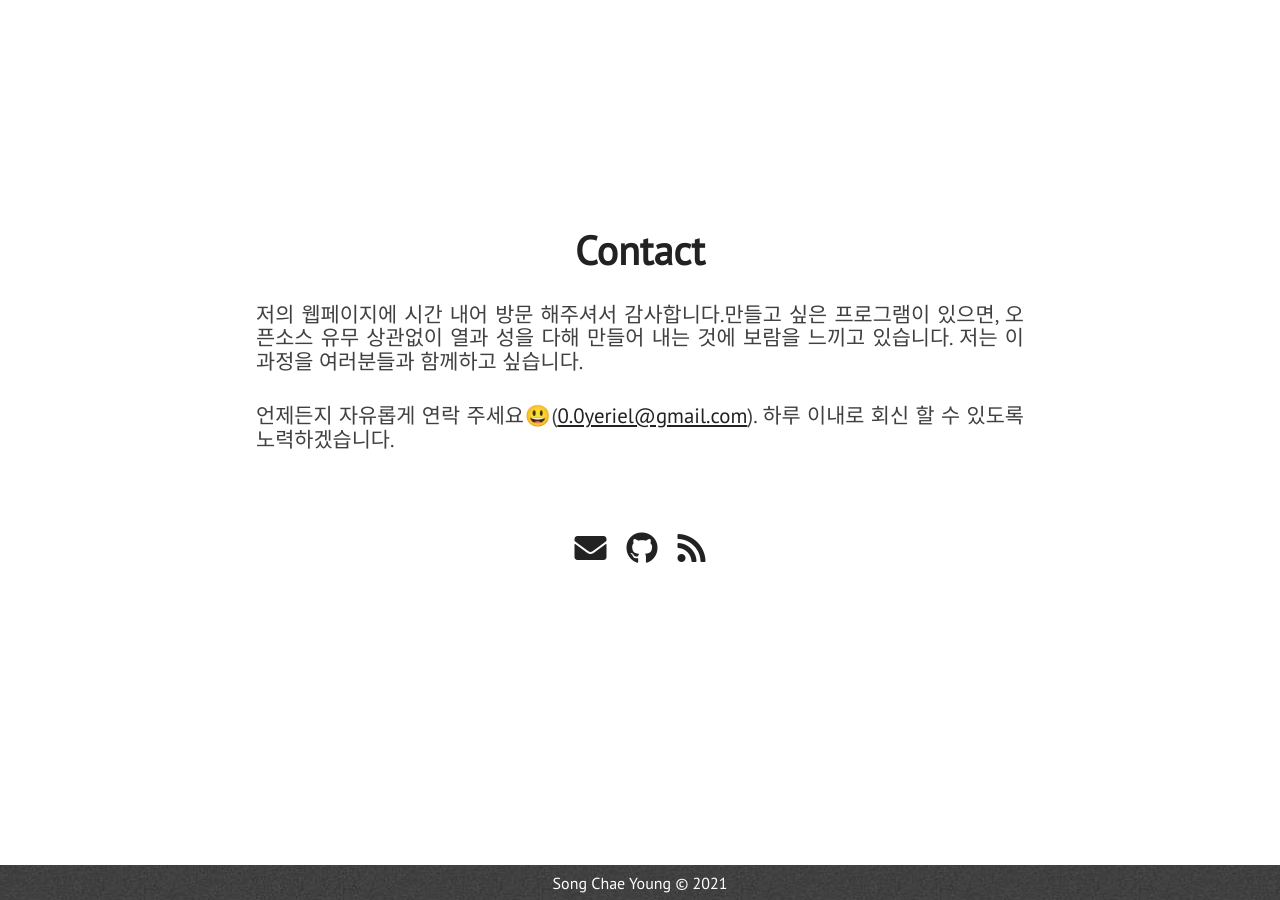
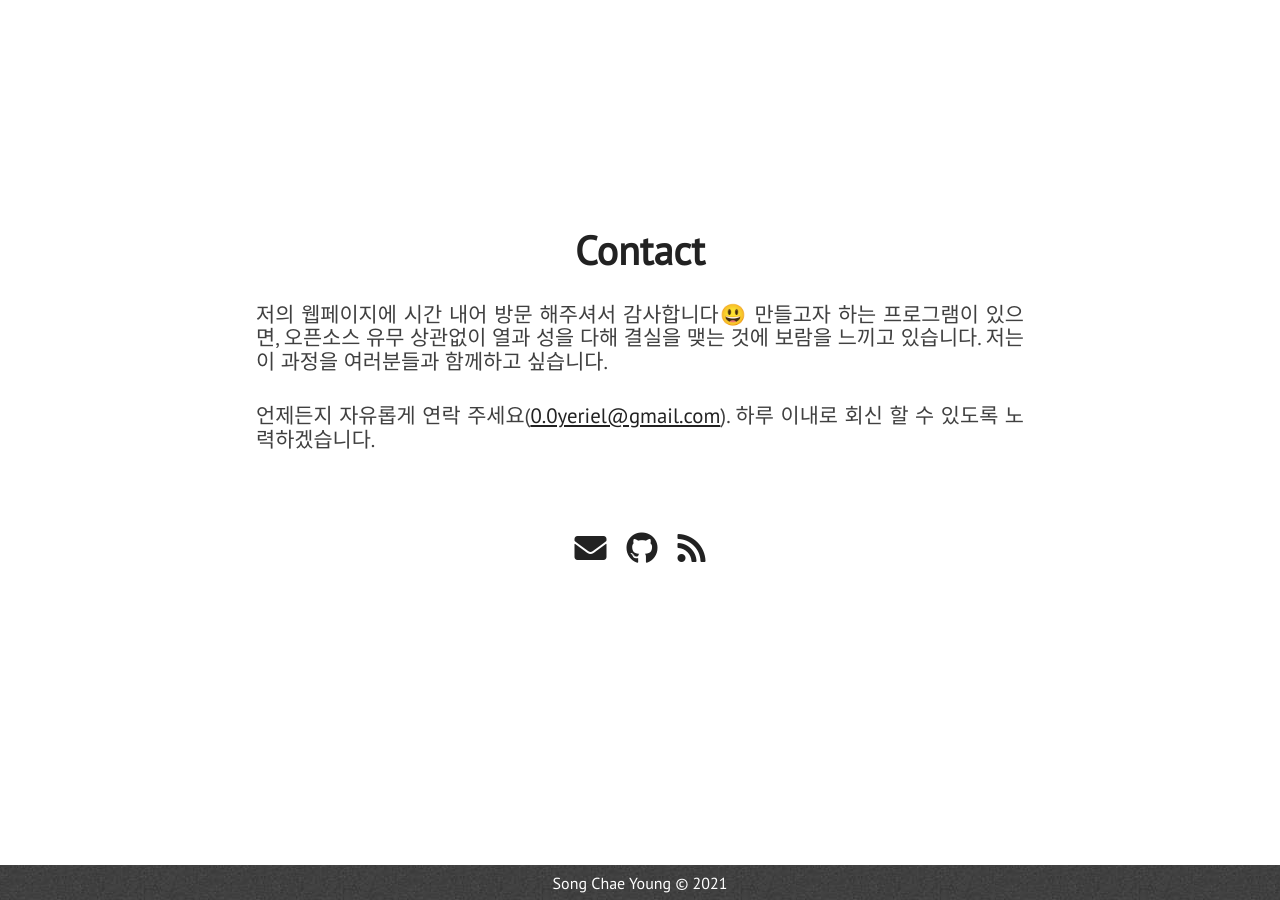
Before and after one commit to SongChaeYoung98/SongChaeYoung98.github.io, a Jekyll site: the page built from index.html, in a window 1280 px wide and 900 px high, scrolled down 5081 px. Built offline with Jekyll 4.4.1, drawn with Linux system fonts in a browser that asks for light colours; nearby versions of some CDN libraries.

Commit message:
Update extra.html

```diff
--- a/_includes/extra.html
+++ b/_includes/extra.html
@@ -3,10 +3,10 @@
         <div>
             <div class="section-heading" id="chat-text">Contact</div>
             <p class="paragraph-text justify-text">
-                저의 웹페이지에 시간 내어 방문 해주셔서 감사합니다.만들고 싶은 프로그램이 있으면, 오픈소스 유무 상관없이 열과 성을 다해 만들어 내는 것에 보람을 느끼고 있습니다. 저는 이 과정을 여러분들과 함께하고 싶습니다.
+                저의 웹페이지에 시간 내어 방문 해주셔서 감사합니다😃 만들고자 하는 프로그램이 있으면, 오픈소스 유무 상관없이 열과 성을 다해 결실을 맺는 것에 보람을 느끼고 있습니다. 저는 이 과정을 여러분들과 함께하고 싶습니다.
             </p>
             <p class="paragraph-text justify-text">
-                언제든지 자유롭게 연락 주세요😃(<a href="mailto:{{ site.email }}">{{ site.email }}</a>). 하루 이내로 회신 할 수 있도록 노력하겠습니다.
+                언제든지 자유롭게 연락 주세요(<a href="mailto:{{ site.email }}">{{ site.email }}</a>). 하루 이내로 회신 할 수 있도록 노력하겠습니다.
             </p>
 
             <div class="extra-links">
```
